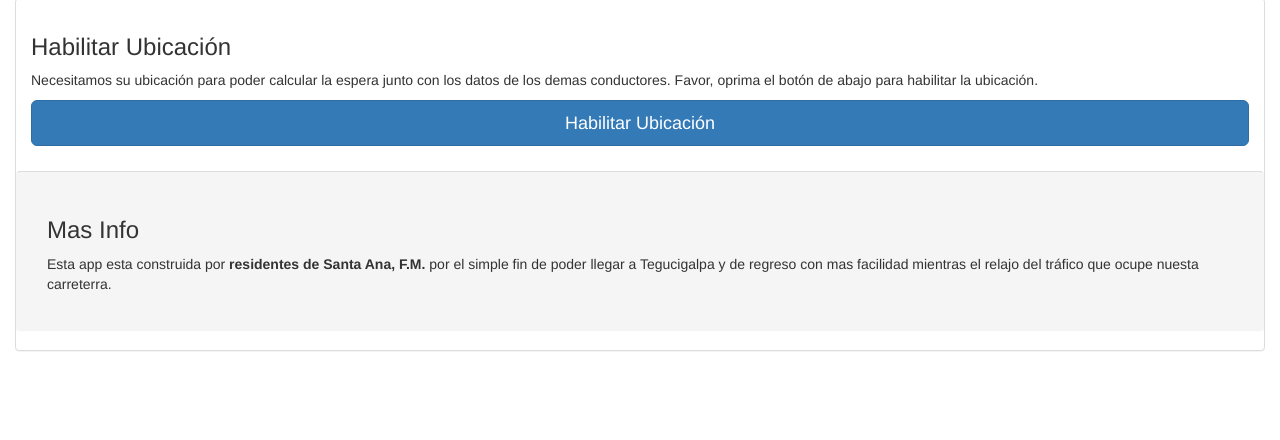
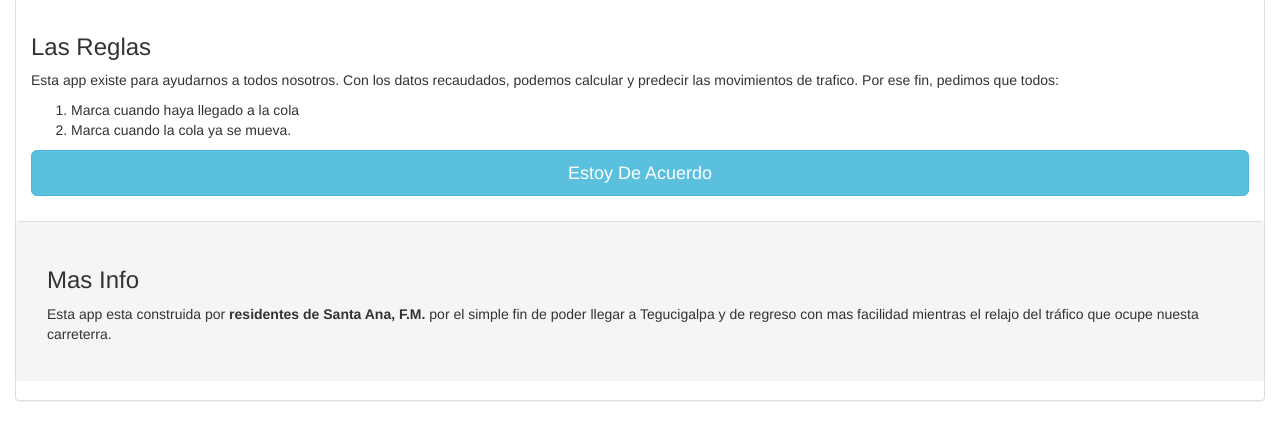
Before and after one commit to bsommardahl/traffic-wise, a website: page views/home.html in a window 1280 px wide. Both pictures are taken after a click on the button "Empezar". Shown: the part 18-458 px from the top of the page. Drawn offline with nearby package versions, Linux system fonts and the light colour scheme; some packages are replaced by stand-ins of ours.

Commit message:
Added agreement.

```diff
--- a/views/home.html
+++ b/views/home.html
@@ -27,6 +27,18 @@
                 </p>
                 </p>
                 <p><button class='btn btn-lg btn-block btn-success' ng-click="start()">Empezar</button></p>
+            </div>
+            <div ng-if="status=='agreed'">
+                <h3>Las Reglas</h3>
+                <p>
+                    Esta app existe para ayudarnos a todos nosotros. Con los datos recaudados, podemos calcular y predecir las movimientos de trafico. Por ese fin, pedimos que todos:
+                    <ol>
+                        <li>Marca cuando haya llegado a la cola</li>
+                        <li>Marca cuando la cola ya se mueva.</li>
+                    </ol>
+                </p>
+                </p>
+                <p><button class='btn btn-lg btn-block btn-info' ng-click="agreed()">Estoy De Acuerdo</button></p>
             </div>
             <div ng-if="status=='started'">
                 <h3>Habilitar Ubicación</h3>
@@ -240,6 +252,11 @@
         if($scope.getStatus()=="moving") $scope.trafficMoving();
 
         $scope.start = function(){
+            $scope.setStatus("agreed");
+        };
+        if($scope.getStatus()=="agreed") $scope.start();
+
+        $scope.agreed = function(){
             $scope.setStatus("started");
         };
         if($scope.getStatus()=="started") $scope.start();
```
